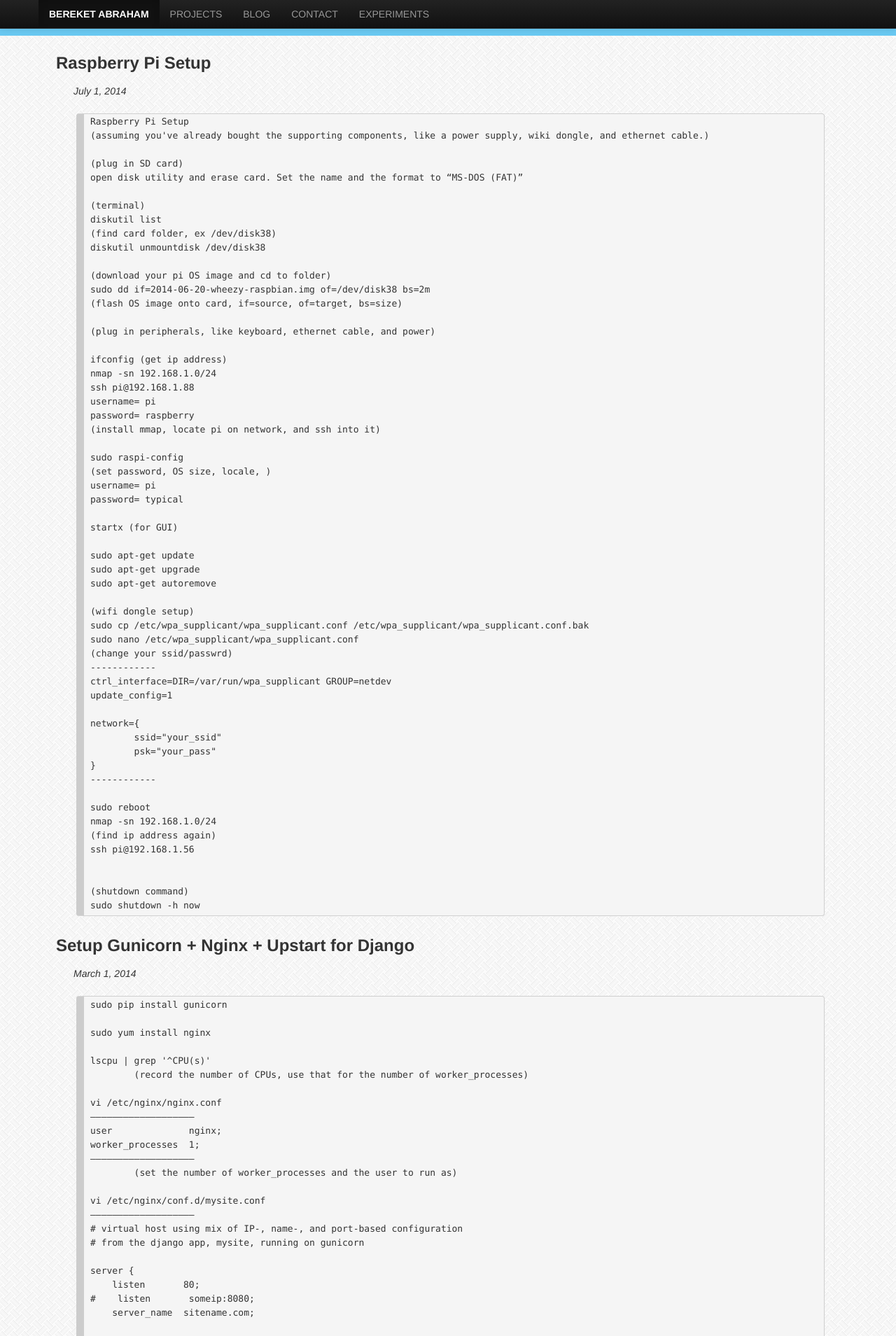
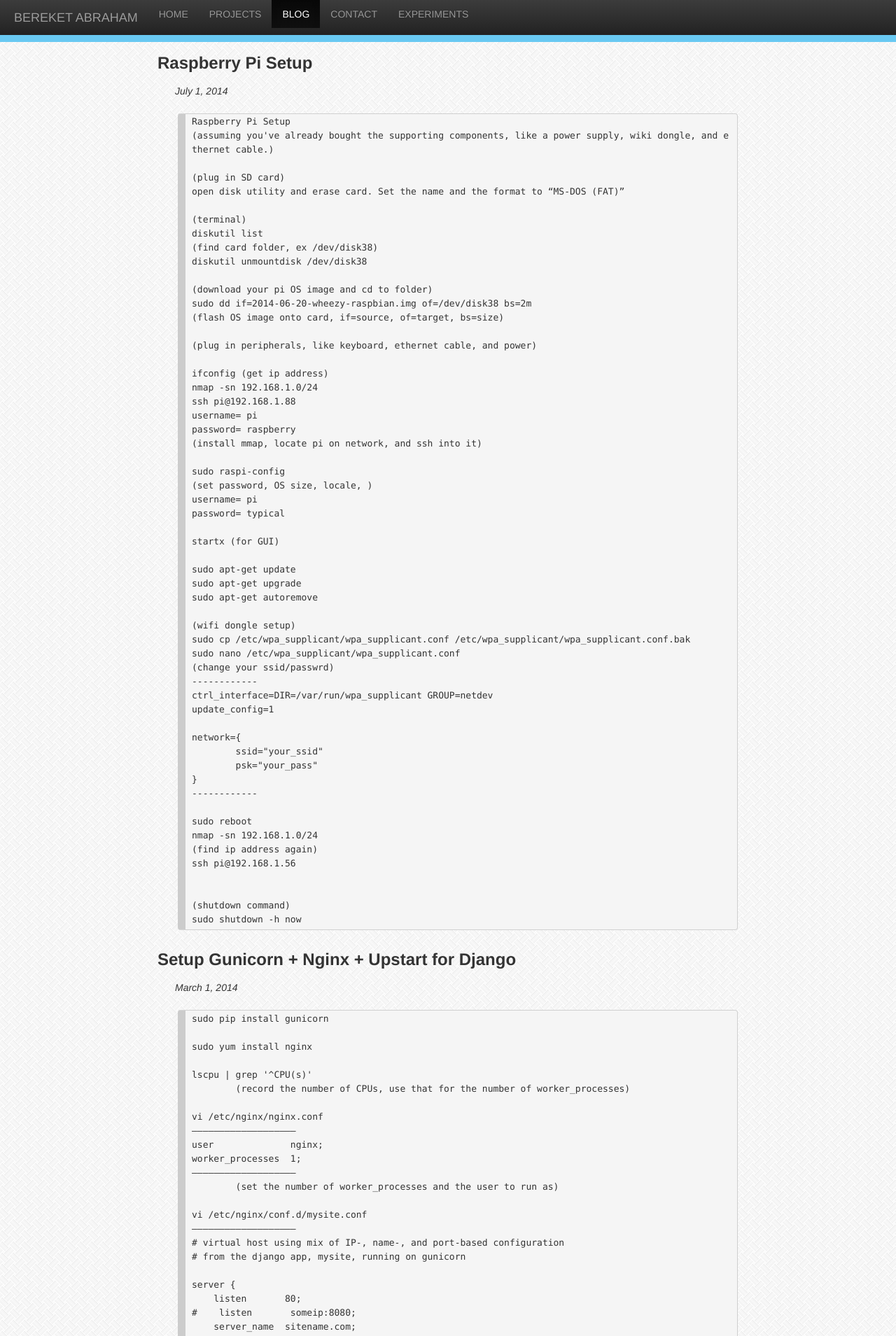
Before and after one commit to babraham123/mysite, a Django app: page /blog/ in a window 1280 px wide. Shown: the top 1909 px of the page at 70% size. Run offline with Django 3.2, Linux system fonts and the light colour scheme; data comes from the database, SQL or seed files in the repository; parts of the project's set-up code (start-up, migrations or seed data) failed here and were passed over; some libraries are stand-ins or nearby versions.

Commit message:
improved navbar

```diff
--- a/backup.sql
+++ b/backup.sql
@@ -466,4 +466,4 @@ UNLOCK TABLES;
 /*!40101 SET COLLATION_CONNECTION=@OLD_COLLATION_CONNECTION */;
 /*!40111 SET SQL_NOTES=@OLD_SQL_NOTES */;
 
--- Dump completed on 2014-08-22  5:05:01
+-- Dump completed on 2014-08-23  5:05:01
--- a/labs/templates/websocket.html
+++ b/labs/templates/websocket.html
@@ -35,7 +35,6 @@
 	data.ip = "{{ table.ip }}";
 	data.port = "{{ table.port }}";
 </script>
-<script src="https://code.jquery.com/jquery-1.10.2.min.js"></script>
 <script src="/static/websocket.js"></script>
 
 {% endblock %}
--- a/labs/templates/websocket_test.html
+++ b/labs/templates/websocket_test.html
@@ -18,7 +18,6 @@
 <script type="text/javascript">
   var ip = {{ ip }};
 </script>
-<script src="https://code.jquery.com/jquery-1.10.2.min.js"></script>
 <script src="/static/websocket_test.js"></script>
 
 {% endblock %}
--- a/templates/navbar2.html
+++ b/templates/navbar2.html
@@ -11,30 +11,61 @@
   <link rel="shortcut icon" href="/static/favicon.ico" type="image/x-icon" >
 
   <!-- styles -->
+  <link rel="stylesheet" href="//netdna.bootstrapcdn.com/bootstrap/3.1.1/css/bootstrap.min.css">
+  <link rel="stylesheet" href="//netdna.bootstrapcdn.com/bootstrap/3.1.1/css/bootstrap-theme.min.css">
+
   <link rel=stylesheet type=text/css href="/static/mod.css">
-  <link rel=stylesheet type=text/css href="/static/bootstrap-responsive.min.css">
   <link rel=stylesheet type=text/css href="/static/personal.css">
   <link rel=stylesheet type=text/css href="/static/blog.css">
+
+  <!-- javascript -->
+  <script src="//code.jquery.com/jquery-1.11.0.min.js"></script>
+  <script src="//netdna.bootstrapcdn.com/bootstrap/3.1.1/js/bootstrap.min.js"></script>
+  <script>
+  $(document).ready(function () {
+      var url = $(location).attr('href');
+      console.log(url);
+      $('.nav-custom li').each(function( index ) {
+          var link = $(this).children('a').attr('href');
+          console.log(link);
+
+          if (url.indexOf(link) >= 0) {
+              $('.nav-custom li.active').removeClass('active');
+              $(this).addClass('active');
+          }
+      });
+  });
+  </script>
 
 </head>
 
 <body>
-  <div class="navbar navbar-inverse navbar-fixed-top nav-custom">
-    <div class="navbar-inner">
-      <div class="container">
-        <div class="nav-collapse collapse">
-          <ul class="nav">
-            <li class="active"><a href="/"><b>BEREKET ABRAHAM</b></a></li>
-            <li><a href="/project/">PROJECTS</a></li>
-            <li><a href="/blog/">BLOG</a></li>
-            <li><a href="/contact/">CONTACT</a></li>
-            <li><a href="/lab/">EXPERIMENTS</a></li>
-          </ul>
+<nav class="navbar navbar-inverse navbar-fixed-top nav-custom" role="navigation">
+  <div class="container-fluid">
+    <!-- Brand and toggle get grouped for better mobile display -->
+    <div class="navbar-header">
+      <button type="button" class="navbar-toggle" data-toggle="collapse" data-target="#bs-example-navbar-collapse-1">
+        <span class="sr-only">Toggle navigation</span>
+        <span class="icon-bar"></span>
+        <span class="icon-bar"></span>
+        <span class="icon-bar"></span>
+      </button>
+      <a class="navbar-brand" href="#">BEREKET ABRAHAM</a>
+    </div>
 
-        </div><!--/.nav-collapse -->
-      </div>
-    </div>
-  </div>
+    <!-- Collect the nav links, forms, and other content for toggling -->
+    <div class="collapse navbar-collapse" id="bs-example-navbar-collapse-1">
+      <ul class="nav navbar-nav">
+        <li class="active"><a href="/">HOME</a></li>
+        <li><a href="/project/">PROJECTS</a></li>
+        <li><a href="/blog/">BLOG</a></li>
+        <li><a href="/contact/">CONTACT</a></li>
+        <li><a href="/lab/">EXPERIMENTS</a></li>
+      </ul>
+    </div><!-- /.navbar-collapse -->
+  </div><!-- /.container-fluid -->
+</nav>
+
   <div class="container">
   {% block body %}{% endblock %}
 </div>
```
